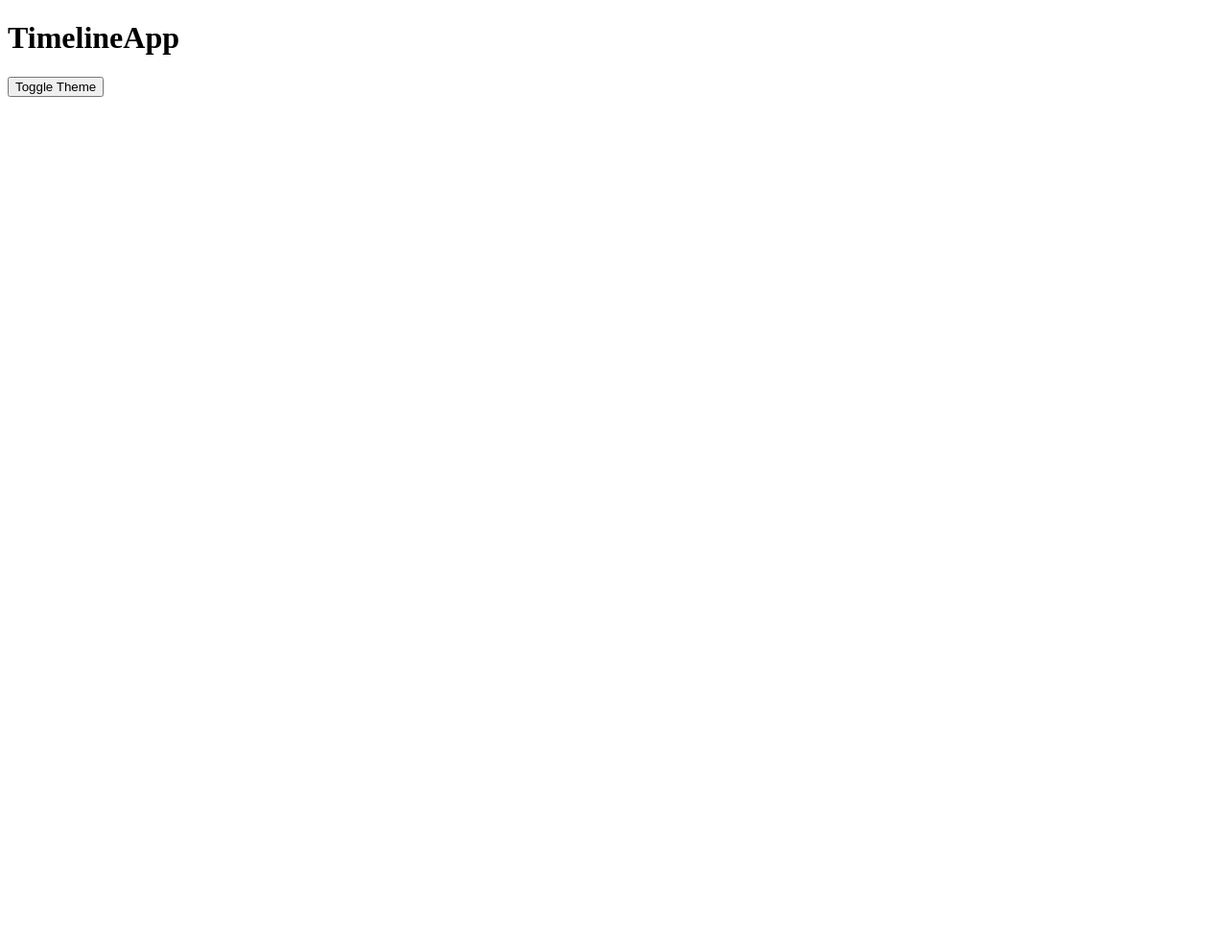
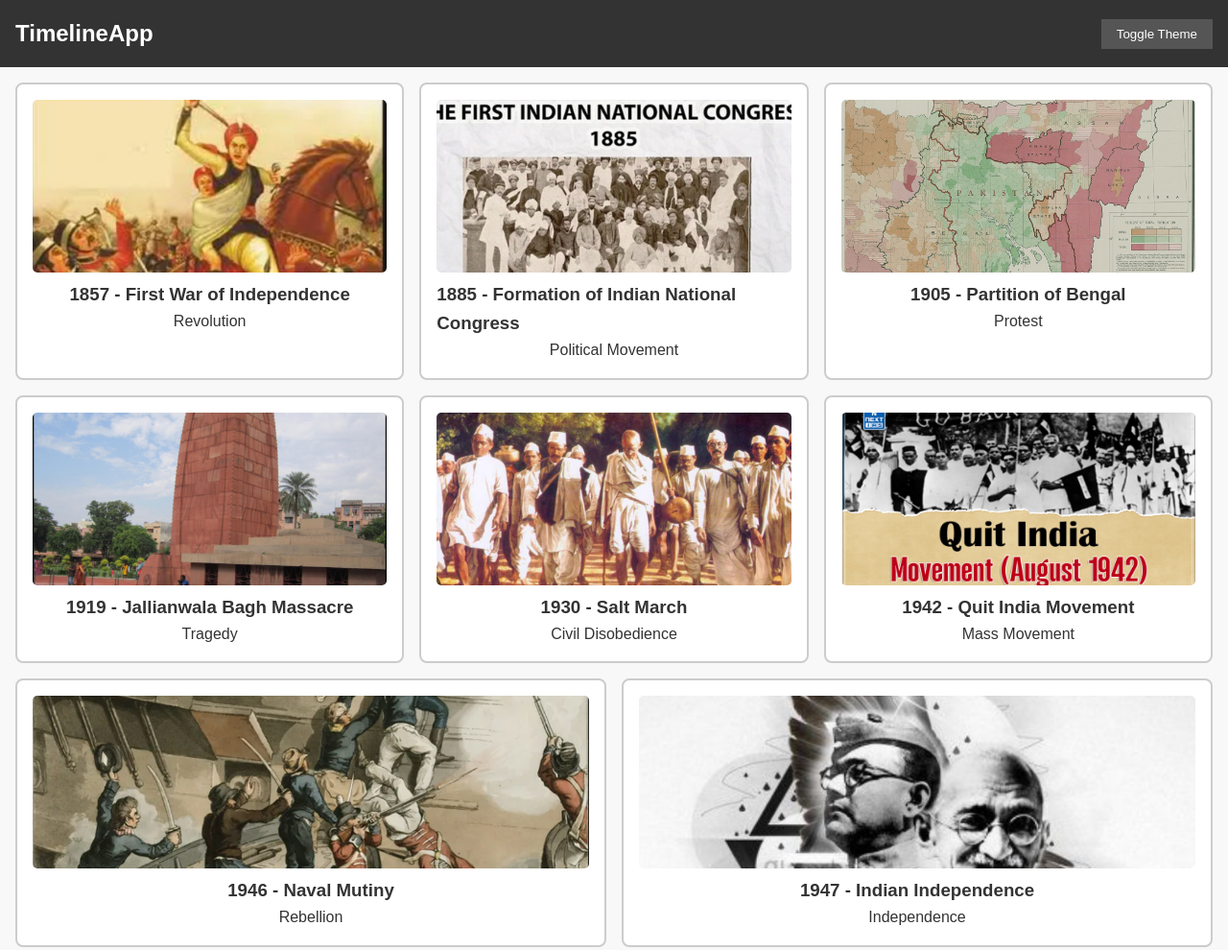
Before and after one commit to Abhineswari/Timeline, a plain HTML site: page index.html in a window 1280 px wide. Shown: the whole page at 96% size. Before the commit the page ends 800 px from the top, so only its background shows below. Drawn offline with Linux system fonts and the light colour scheme.

Commit message:
Add files via upload

```diff
--- /dev/null
+++ b/events.json
@@ -0,0 +1,58 @@
+[
+  {
+    "year": "1857",
+    "title": "First War of Independence",
+    "description": "The First War of Independence, also called the Sepoy Mutiny, erupted in 1857 as a large-scale rebellion against British rule. Triggered by widespread discontent over economic exploitation, political domination, and cultural interference, it began with Indian soldiers in the British army refusing to use rifle cartridges rumored to be greased with cow and pig fat. The revolt spread rapidly across North and Central India, drawing in peasants, princes, and common citizens. Although ultimately crushed, it marked a turning point in the Indian struggle for freedom and inspired future generations to resist colonial rule.",
+    "image": "images/img1.png",
+    "category": "Revolution"
+  },
+  {
+    "year": "1885",
+    "title": "Formation of Indian National Congress",
+    "description": "The Indian National Congress (INC) was formed in 1885 in Bombay, initially as a platform for dialogue between educated Indians and the British administration. Its early leaders sought gradual reforms and greater representation for Indians in governance. Over time, the INC evolved from a moderate organization into the primary force driving India’s independence movement. It united leaders from diverse regions, religions, and social backgrounds, fostering a sense of national identity. This unity paved the way for mass mobilization and political awakening among ordinary citizens.",
+    "image": "images/img2.png",
+    "category": "Political Movement"
+  },
+  {
+    "year": "1905",
+    "title": "Partition of Bengal",
+    "description": "In 1905, the British government, under Lord Curzon, partitioned Bengal under the guise of administrative efficiency. The move was widely seen as a 'divide and rule' strategy aimed at weakening the growing nationalist movement by creating religious divisions. The decision sparked the Swadeshi Movement, which called for the boycott of British goods and the revival of indigenous industries. Public meetings, protests, and cultural programs promoted self-reliance and unity. This movement ignited a wave of political activism and strengthened the call for self-governance.",
+    "image": "images/img3.png",
+    "category": "Protest"
+  },
+  {
+    "year": "1919",
+    "title": "Jallianwala Bagh Massacre",
+    "description": "On April 13, 1919, thousands of unarmed men, women, and children gathered at Jallianwala Bagh in Amritsar to protest peacefully against the repressive Rowlatt Act. British troops, led by General Dyer, blocked the exits and opened fire without warning, killing hundreds and injuring over a thousand people. The brutality of the massacre shocked the entire nation and the world. It marked a significant turning point in India’s freedom struggle, intensifying anti-British sentiment and prompting leaders like Gandhi to push for complete independence.",
+    "image": "images/img4.png",
+    "category": "Tragedy"
+  },
+  {
+    "year": "1930",
+    "title": "Salt March",
+    "description": "The Salt March, led by Mahatma Gandhi in 1930, was a 240-mile journey from Sabarmati Ashram to the coastal village of Dandi. It was a direct act of civil disobedience against the British salt monopoly, which taxed this essential commodity. Gandhi and his followers made salt from seawater, inspiring millions across India to break the salt laws. The march became a powerful symbol of nonviolent resistance and united people from all walks of life. It also drew global attention to India’s independence struggle and the moral strength of its peaceful methods.",
+    "image": "images/img5.png",
+    "category": "Civil Disobedience"
+  },
+  {
+    "year": "1942",
+    "title": "Quit India Movement",
+    "description": "In August 1942, Mahatma Gandhi launched the Quit India Movement, calling for the British to leave India immediately. The movement came during World War II, when the British were vulnerable, and demanded complete independence rather than gradual reforms. It saw mass protests, strikes, and acts of civil disobedience across the country. The British responded with widespread arrests, including Gandhi and most Congress leaders, attempting to suppress the uprising. Despite heavy repression, the movement ignited an irreversible wave of nationalist spirit and set the final stage for freedom.",
+    "image": "images/img6.png",
+    "category": "Mass Movement"
+  },
+  {
+    "year": "1946",
+    "title": "Naval Mutiny",
+    "description": "The Royal Indian Navy Mutiny of 1946 began in Bombay when Indian sailors protested against poor working conditions, racial discrimination, and inadequate food. The strike quickly spread to other naval bases, with thousands of sailors joining the uprising. Civilians and political groups expressed solidarity, turning it into a nationwide movement. Although the mutiny was eventually suppressed, it demonstrated the growing discontent within the armed forces and showed that British authority was rapidly eroding. It remains a significant yet often overlooked chapter in India’s road to independence.",
+    "image": "images/img7.png",
+    "category": "Rebellion"
+  },
+  {
+    "year": "1947",
+    "title": "Indian Independence",
+    "description": "On August 15, 1947, India finally achieved independence from British colonial rule after nearly 200 years. The moment was marked by celebrations, speeches, and the unfurling of the tricolor flag. However, independence came with the partition of India and Pakistan, leading to mass migrations and communal violence. Despite the challenges, freedom brought a new dawn for the world’s largest democracy. Leaders like Gandhi, Nehru, Patel, and countless unsung heroes were remembered for their sacrifices in making this day possible.",
+    "image": "images/img8.png",
+    "category": "Independence"
+  }
+]
--- a/index.html
+++ b/index.html
@@ -4,6 +4,7 @@
   <meta charset="UTF-8">
   <meta name="viewport" content="width=device-width, initial-scale=1.0">
   <title>Timeline App - DataArt</title>
+  <link rel="stylesheet" href="styles.css">
 </head>
 <body>
   <header>
@@ -12,26 +13,15 @@
   </header>
 
   <nav>
-    <!-- Future filter buttons or categories will go here -->
+    <!-- Future filter buttons -->
   </nav>
 
   <main>
-    <section id="timeline">
-      <!-- Timeline event markers will be added here in future -->
-    </section>
-
-    <!-- Example semantic usage for future content -->
-    <article>
-      <!-- Future event article -->
-    </article>
-
-    <figure>
-      <!-- Placeholder for future timeline images -->
-    </figure>
+    <section id="timeline"></section>
   </main>
 
-  <div id="modal">
-    <!-- Pop-up details will appear here -->
-  </div>
+  <div id="modal"></div>
+
+  <script src="script.js"></script>
 </body>
 </html>
--- /dev/null
+++ b/script.js
@@ -0,0 +1,46 @@
+// Beginner-style JavaScript for Timeline App
+
+// Fetching events from JSON and displaying them
+fetch('events.json')
+  .then(function(response) {
+    return response.json();
+  })
+  .then(function(data) {
+    var timeline = document.getElementById('timeline');
+
+    data.forEach(function(event) {
+      var marker = document.createElement('div');
+      marker.classList.add('event-marker');
+
+      marker.innerHTML = `
+        <img src="${event.image}" alt="${event.title}">
+        <h3>${event.year} - ${event.title}</h3>
+        <p>${event.category}</p>
+      `;
+
+      marker.addEventListener('click', function() {
+        openModal(event);
+      });
+
+      timeline.appendChild(marker);
+    });
+  });
+
+// Modal open function
+function openModal(event) {
+  var modal = document.getElementById('modal');
+  modal.innerHTML = `
+    <div class="modal-content">
+      <button class="close-btn" onclick="closeModal()">Close</button>
+      <h2>${event.year} - ${event.title}</h2>
+      <img src="${event.image}" alt="${event.title}">
+      <p>${event.description}</p>
+    </div>
+  `;
+  modal.style.display = 'flex';
+}
+
+// Modal close function
+function closeModal() {
+  document.getElementById('modal').style.display = 'none';
+}
--- /dev/null
+++ b/styles.css
@@ -0,0 +1,153 @@
+/* General Reset */
+* {
+  margin: 0;
+  padding: 0;
+  box-sizing: border-box;
+}
+
+body {
+  font-family: Arial, sans-serif;
+  background-color: #f8f8f8;
+  color: #333;
+  line-height: 1.6;
+}
+
+/* Header */
+header {
+  background-color: #333;
+  color: white;
+  padding: 1rem;
+  display: flex;
+  justify-content: space-between;
+  align-items: center;
+}
+
+header h1 {
+  font-size: 1.5rem;
+}
+
+#theme-toggle {
+  background-color: #555;
+  color: white;
+  border: none;
+  padding: 0.5rem 1rem;
+  cursor: pointer;
+}
+
+/* Timeline Layout */
+#timeline {
+  display: flex;
+  flex-wrap: wrap;
+  gap: 1rem;
+  padding: 1rem;
+}
+/* Event Marker Styles */
+.event-marker {
+  background-color: white;
+  border: 2px solid #ccc;
+  padding: 1rem;
+  border-radius: 8px;
+  flex: 1 1 calc(33.33% - 1rem);
+  cursor: pointer;
+  transition: transform 0.2s ease-in-out;
+  display: flex;
+  flex-direction: column;
+  align-items: center; /* center everything */
+}
+
+.event-marker:hover {
+  transform: scale(1.05);
+}
+
+.event-marker img {
+  width: 100%;
+  max-width: 250px; /* same max width for all images */
+  height: 180px; /* fixed height */
+  object-fit: cover; /* crop proportionally, no stretch */
+  border-radius: 5px;
+  display: block;
+  margin-bottom: 0.5rem;
+}
+
+/* Modal image styling */
+#modal img {
+  width: 100%;
+  max-width: 400px;
+  height: auto;
+  display: block;
+  margin: 0 auto 1rem auto;
+  border-radius: 8px;
+}
+
+
+.event-marker {
+  background-color: white;
+  border: 2px solid #ccc;
+  padding: 1rem;
+  border-radius: 8px;
+  flex: 1 1 calc(33.33% - 1rem);
+  cursor: pointer;
+  transition: transform 0.2s ease-in-out;
+}
+
+.event-marker:hover {
+  transform: scale(1.05);
+}
+
+.event-marker img {
+  max-width: 100%;
+  border-radius: 5px;
+}
+
+/* Modal */
+#modal {
+  display: none;
+  position: fixed;
+  top: 0;
+  left: 0;
+  width: 100%;
+  height: 100%;
+  background: rgba(0,0,0,0.7);
+  justify-content: center;
+  align-items: center;
+}
+
+.modal-content {
+  background: white;
+  padding: 2rem;
+  border-radius: 8px;
+  max-width: 500px;
+  width: 90%;
+}
+
+#modal img {
+  max-width: 100%;
+  margin-bottom: 1rem;
+}
+
+.close-btn {
+  background: red;
+  color: white;
+  padding: 0.5rem;
+  border: none;
+  cursor: pointer;
+}
+
+/* Responsive Breakpoints */
+@media (max-width: 767px) {
+  .event-marker {
+    flex: 1 1 100%;
+  }
+}
+
+@media (min-width: 768px) and (max-width: 1023px) {
+  .event-marker {
+    flex: 1 1 calc(50% - 1rem);
+  }
+}
+
+@media (min-width: 1024px) {
+  .event-marker {
+    flex: 1 1 calc(33.33% - 1rem);
+  }
+}
```
Also changed, not shown: images/img1.png (added), images/img2.png (added), images/img3.png (added), images/img4.png (added), images/img5.png (added), images/img6.png (added), images/img7.png (added), images/img8.png (added).
